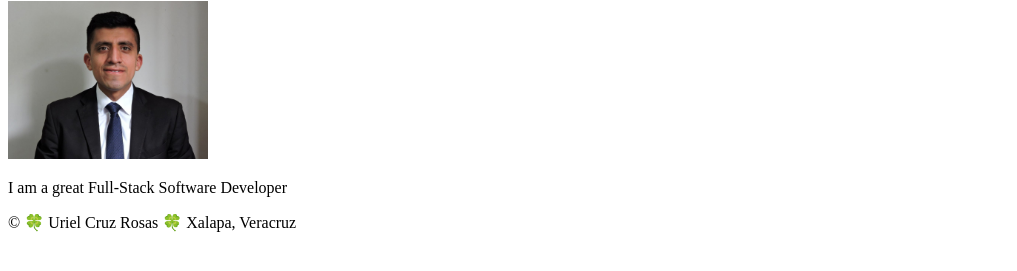
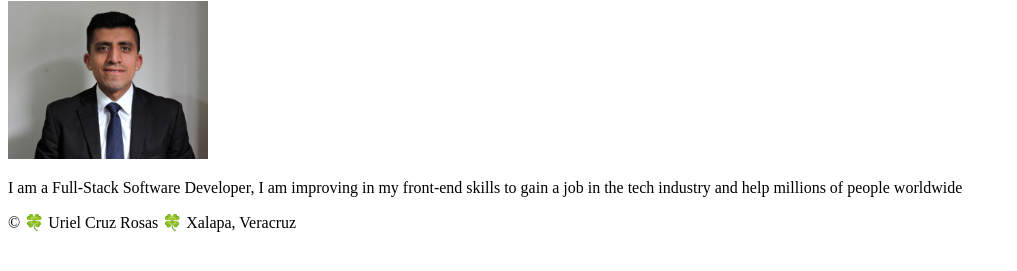
Before and after one commit to urielcruzrosas/wdd130, a plain HTML site: page index.html in a window 1280 px wide. Shown: the part 105-376 px from the top of the page, without its empty margins (0-1017 px from the left). Drawn offline with Linux system fonts and the light colour scheme.

Commit message:
main tag of the index.html: paragraph of line 20 nourished with more lines. According the audit tool suggestions.

```diff
--- a/index.html
+++ b/index.html
@@ -17,7 +17,8 @@
     <main>
         <h1>Uriel Cruz | WDD 130</h1>
         <img src="images/profile.jpg" alt="Brother Cruz Smiling" width="200">
-        <p>I am a great Full-Stack Software Developer</p>
+        <p>I am a Full-Stack Software Developer, I am improving in my front-end skills to gain a job in the tech
+            industry and help millions of people worldwide</p>
     </main>
     <footer>
         <p>&copy; 🍀 Uriel Cruz Rosas 🍀 Xalapa, Veracruz</p>
```
